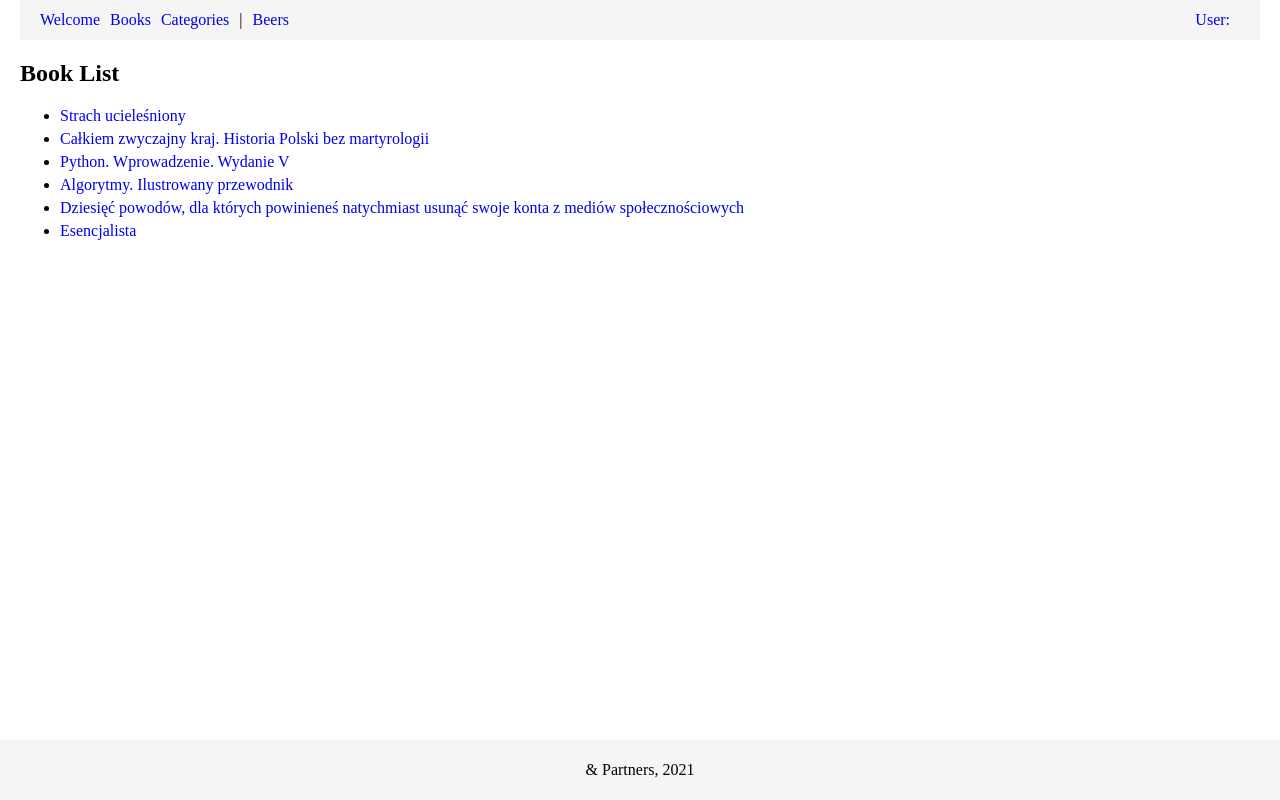
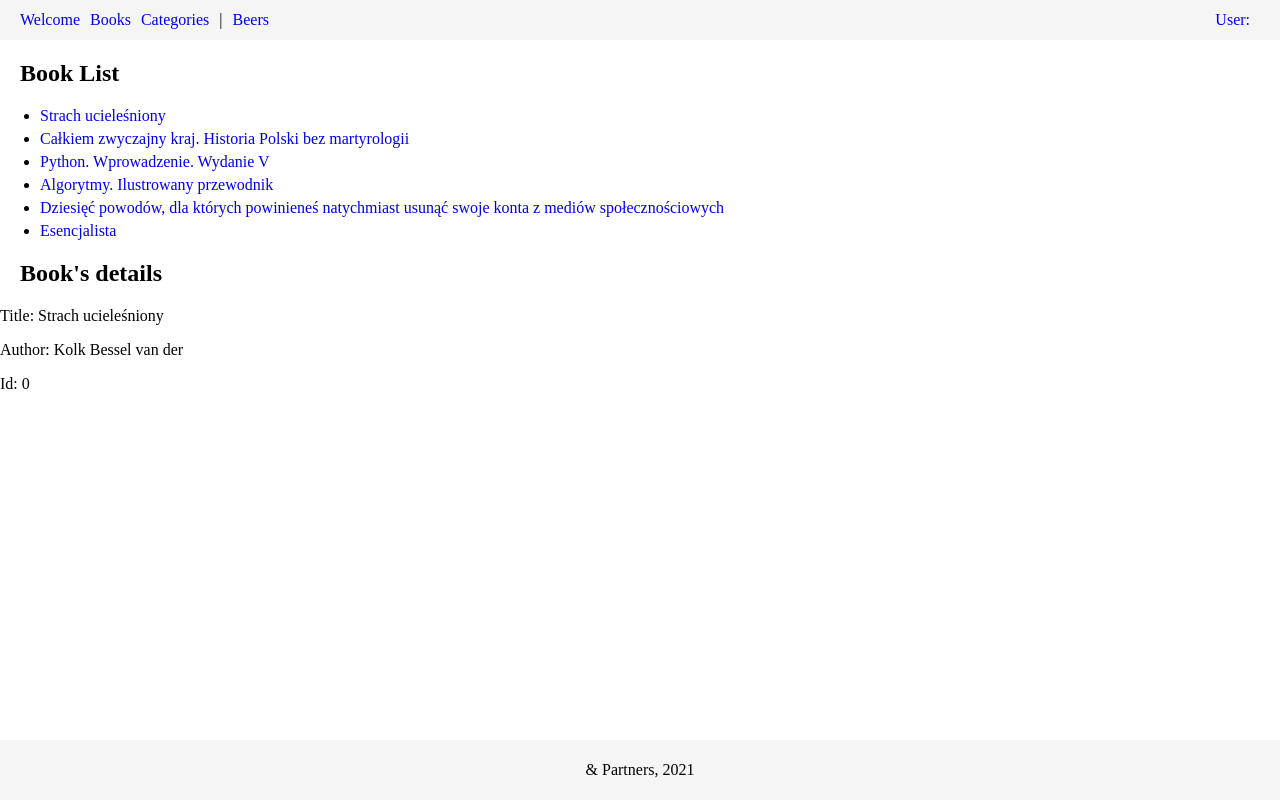
Before and after one commit to Drake9/angular-academy, an Angular app: page /books in a window 1280 px wide. Built offline with nearby package versions, Linux system fonts and the light colour scheme.

Commit message:
Fix reading URL parameters

```diff
--- a/src/app/books-list/book-details/book-details.component.ts
+++ b/src/app/books-list/book-details/book-details.component.ts
@@ -22,11 +22,12 @@ export class BookDetailsComponent implements OnInit {
 
   private getInitialBookId() {
     const id = this.route.snapshot.params.id;
+    this.selectedBook = this.booksService.getBook(Number(id));
   }
 
   private bookListener() {
     this.route.paramMap.subscribe((params: ParamMap) => {
-      this.selectedBook = this.booksService.getBook(params.get("id"));
+      this.selectedBook = this.booksService.getBook(Number(params.get("id")));
     });
   }
 }
--- a/src/app/books-list/books-list.component.ts
+++ b/src/app/books-list/books-list.component.ts
@@ -21,7 +21,6 @@ export class BooksListComponent implements OnInit {
   ) {}
 
   ngOnInit() {
-    console.log("userNameListener");
     this.getBooksList();
     this.userNameListener();
   }
@@ -39,4 +38,8 @@ export class BooksListComponent implements OnInit {
   private userNameListener() {
     this.userName$ = this.userService.userName$;
   }
+
+  bookSelected(book: BookItem) {
+    this.selectedId = book.id;
+  }
 }
--- a/src/styles.scss
+++ b/src/styles.scss
@@ -1,6 +1,11 @@
 /* You can add global styles to this file, and also import other style files */
 @import "~@angular/material/prebuilt-themes/indigo-pink.css";
 
-body {
-  margin: 0 20px;
+body, html {
+  padding: 0;
+  margin: 0;
 }
+
+h2{
+  margin-left: 20px;
+}
```
